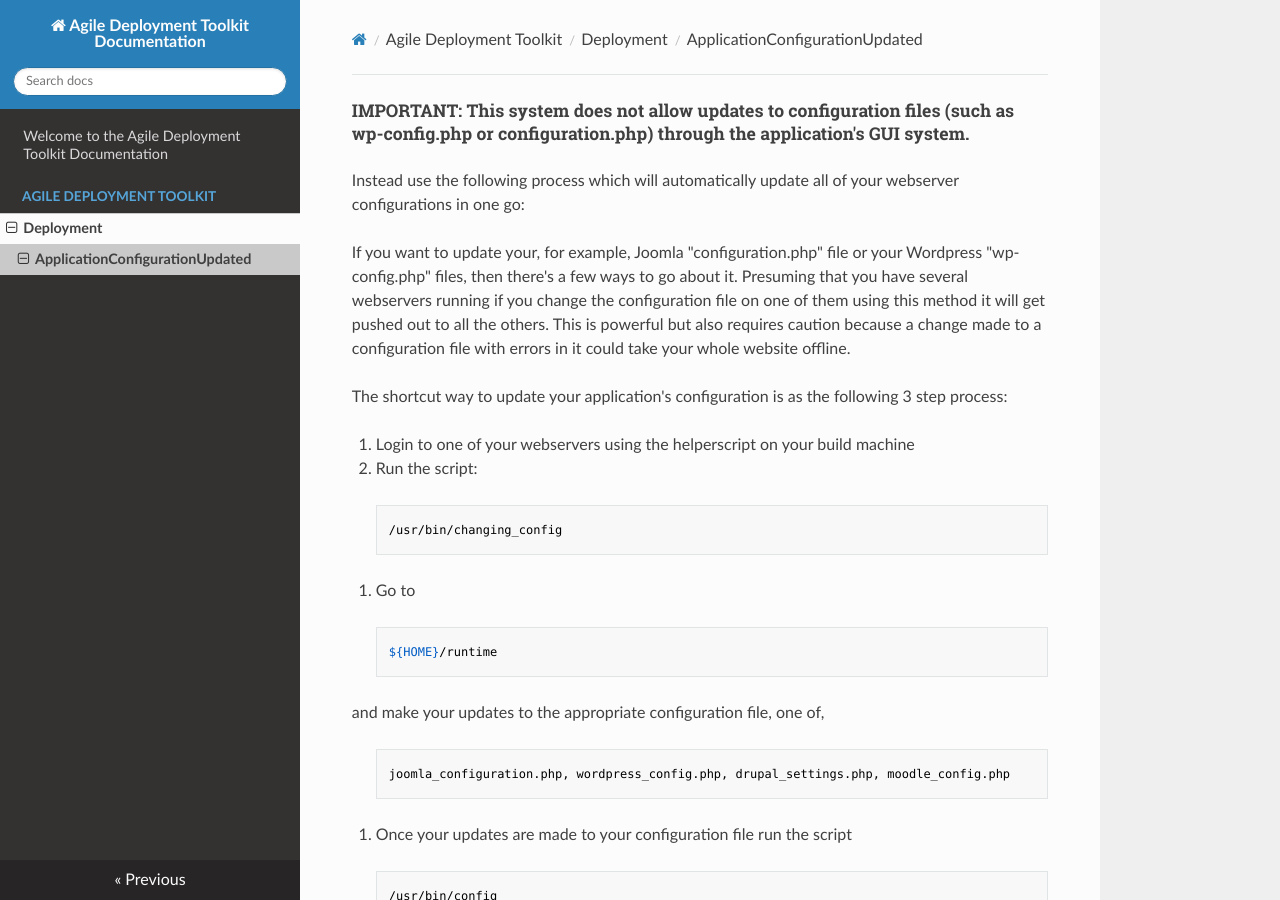
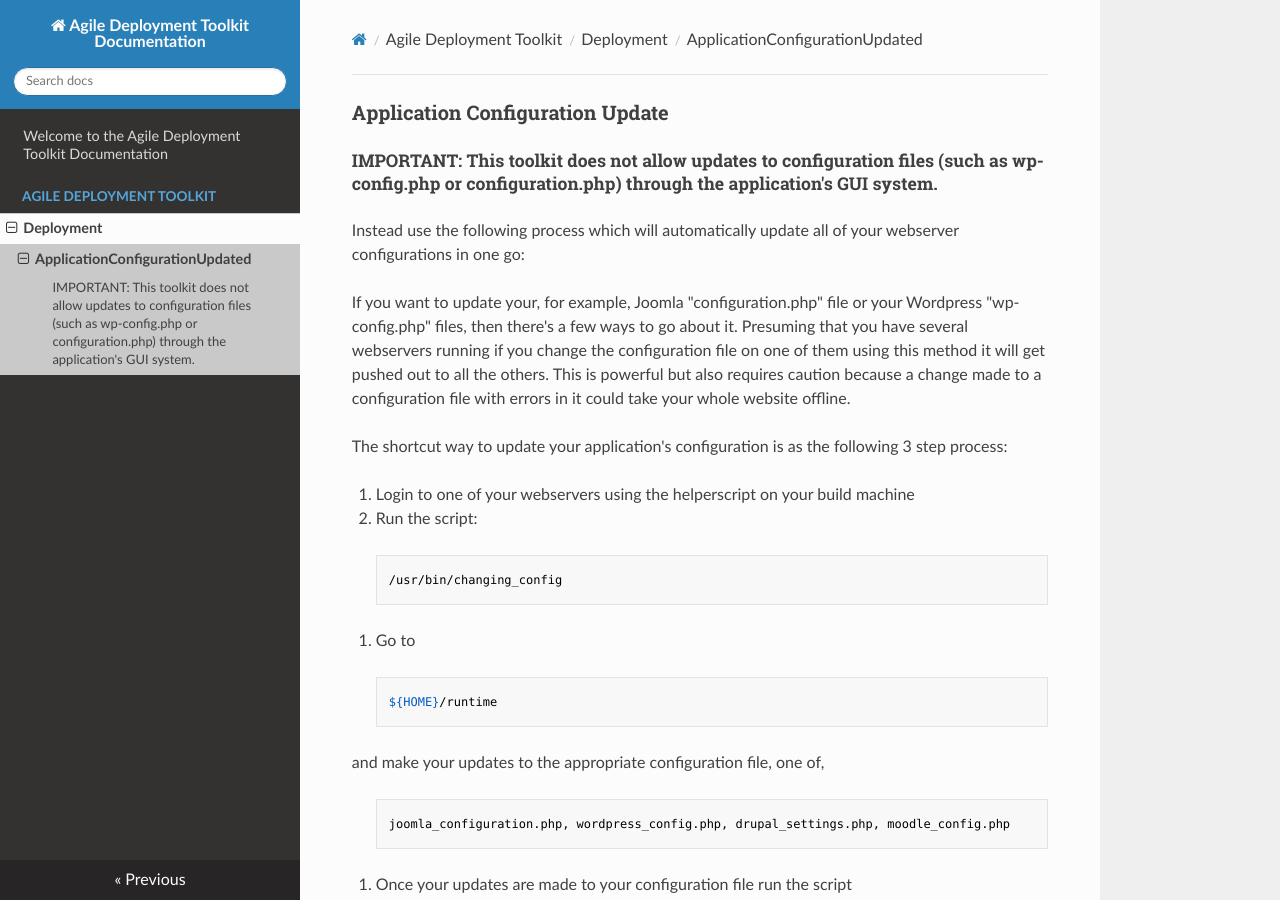
Before and after one commit to wintersys-projects/adt-documentation, an MkDocs documentation site: the page built from docs/Agile Deployment Toolkit/Deployment/ApplicationConfigurationUpdated.md, in a window 1280 px wide and 900 px high. Built offline with MkDocs 1.6.1, drawn with Linux system fonts in a browser that asks for light colours; nearby versions of some CDN libraries.

Commit message:
Update ApplicationConfigurationUpdated.md

```diff
--- a/docs/Agile Deployment Toolkit/Deployment/ApplicationConfigurationUpdated.md
+++ b/docs/Agile Deployment Toolkit/Deployment/ApplicationConfigurationUpdated.md
@@ -1,4 +1,7 @@
-##### IMPORTANT: This system does not allow updates to configuration files (such as wp-config.php or configuration.php) through the application's GUI system.
+### Application Configuration Update
+
+
+##### IMPORTANT: This toolkit does not allow updates to configuration files (such as wp-config.php or configuration.php) through the application's GUI system.
 
 Instead use the following process which will automatically update all of your webserver configurations in one go:
 
```
